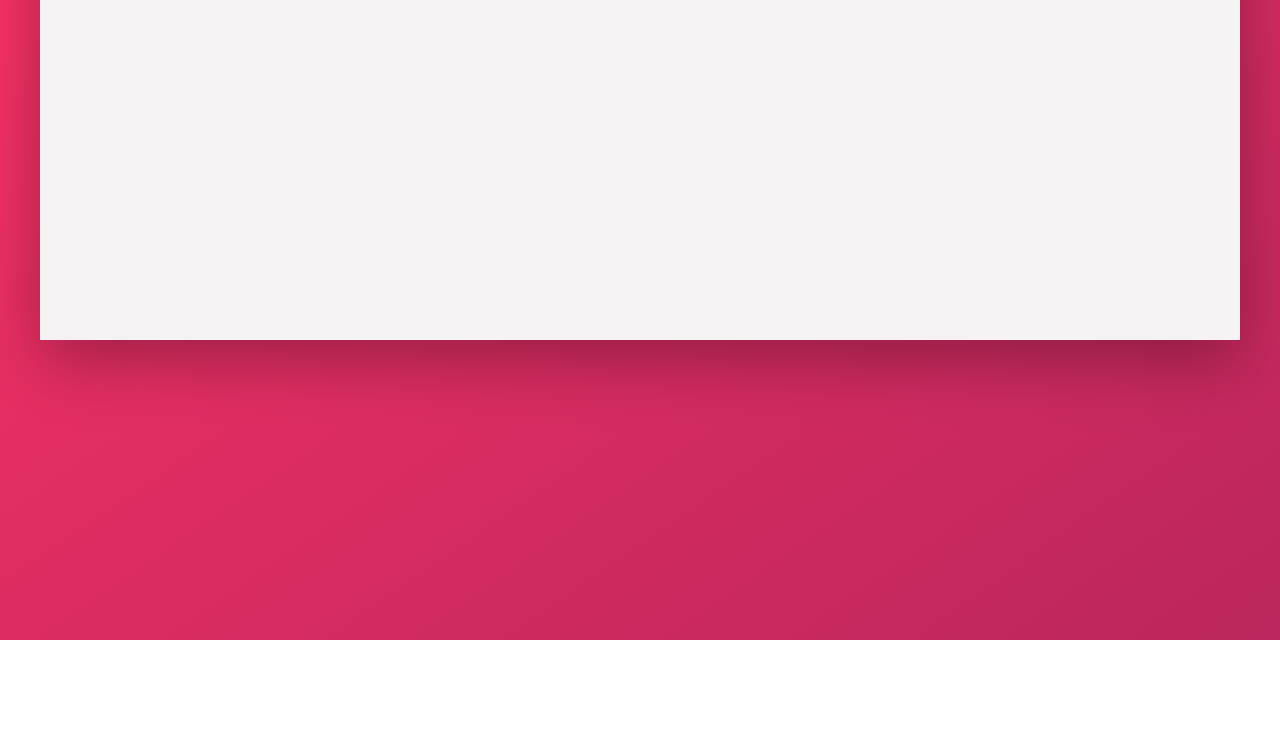
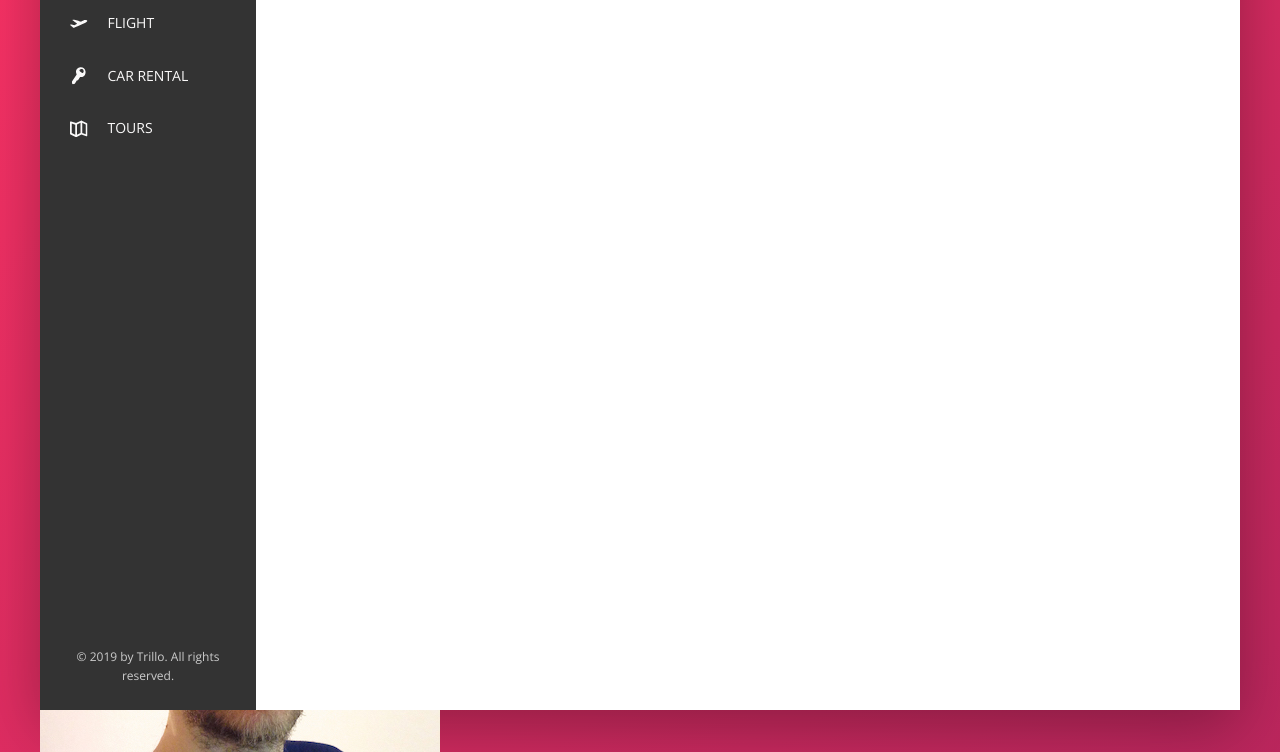
Before and after one commit to Qurbachi/TrilloApp, a website: page index.html in a window 1280 px wide. Shown: the part 240-992 px from the top of the page. Before the commit the page ends 880 px from the top, so only its background shows below. Drawn offline with nearby package versions, Linux system fonts and the light colour scheme.

Commit message:
Adds side navigation elements and  gives them static styles and animations.

```diff
--- a/index.html
+++ b/index.html
@@ -13,11 +13,73 @@
     <body>
         <div class="container">
           <header class="header">
-            header
+            <img src="img/logo.png" alt="Trillo logo" class="logo">
+            <form action="#" class="search">
+              <input type="text" class="search__input" placeholder="Search hotels">
+              <button class="search__button">
+                <svg class="search__icon">
+                  <use xlink:href="img/sprite.svg#icon-magnifying-glass"></use>
+                </svg>
+              </button>
+            </form>
+            <nav class="user-nav">
+              <div class="user-nav__icon-box">
+                <svg class="user-nav__icon">
+                  <use xlink:href="img/sprite.svg#icon-bookmark"></use>
+                </svg>
+                <span class="user-nav__notification">7</span>
+              </div>
+              <div class="user-nav__icon-box">
+                <svg class="user-nav__icon">
+                  <use xlink:href="img/sprite.svg#icon-chat"></use>
+                </svg>
+                <span class="user-nav__notification">10</span>
+              </div>
+              <div class="user-nav__user">
+                <img src="img/user.jpg" alt="User`s photo" class="user-nav__user-photo">
+                <span class="user-nav__user-name">Jonas</span>
+              </div>
+            </nav>
           </header>
           <div class="content">
             <nav class="sidebar">
-                NAVIGATION
+              <ul class="side-nav">
+                <li class="side-nav__item side-nav__item--active">
+                  <a href="#" class="side-nav__link">
+                    <svg class="side-nav__icon">
+                      <use xlink:href="img/sprite.svg#icon-home"></use>
+                    </svg>
+                    <span>Hotel</span>
+                  </a>
+                </li>
+                <li class="side-nav__item">
+                  <a href="#" class="side-nav__link">
+                    <svg class="side-nav__icon">
+                      <use xlink:href="img/sprite.svg#icon-aircraft-take-off"></use>
+                    </svg>
+                    <span>Flight</span>
+                  </a>
+                </li>
+                <li class="side-nav__item">
+                  <a href="#" class="side-nav__link">
+                    <svg class="side-nav__icon">
+                      <use xlink:href="img/sprite.svg#icon-key"></use>
+                    </svg>
+                    <span>Car Rental</span>
+                  </a>
+                </li>
+                <li class="side-nav__item">
+                  <a href="#" class="side-nav__link">
+                    <svg class="side-nav__icon">
+                      <use xlink:href="img/sprite.svg#icon-map"></use>
+                    </svg>
+                    <span>Tours</span>
+                  </a>
+                </li>
+              </ul>
+              <div class="legal">
+                &copy; 2019 by Trillo. All rights reserved.
+              </div>
             </nav>
             <main class="hotel-view">
               Hotel view
--- a/sass/components.scss
+++ b/sass/components.scss
@@ -0,0 +1,66 @@
+///////////SIDE NAVIGATION
+.side-nav {
+  font-size: 1.4rem;
+  list-style: none;
+  margin-top: 3.5rem;
+
+  &__item {
+    position: relative;
+
+    &:not(:last-child) {
+      margin-right: .5rem;
+    }
+  }
+
+  &__item::before {
+    content: "";
+    position: absolute;
+    left: 0;
+    top: 0;
+    height: 100%;
+    width: 3px;
+    background-color: var(--color-primary);
+    transform: scaleY(0);
+    transition: transform .2s,
+                width .4s cubic-bezier(1,0,0,1) .2s,
+                background-color .1s;
+  }
+
+  &__item:hover::before,
+  &__item--active::before {
+    transform: scaleY(1);
+    width: 100%;
+  }
+
+  &__item:active::before {
+    background-color: var(--color-primary-light);
+  }
+
+  &__link:link,
+  &__link:visited {
+    color: var(--color-grey-light-1);
+    text-decoration: none;
+    text-transform: uppercase;
+    display: block;
+    padding: 1.5rem 3rem;
+    position: relative;
+    z-index: 10;
+    display: flex;
+    align-items: center;
+  }
+
+  &__icon {
+    width: 1.75rem;
+    height: 1.75rem;
+    margin-right: 2rem;
+    fill: currentColor;
+  }
+}
+
+//////////LEGAL TEXT
+.legal {
+  font-size: 1.2rem;
+  color: var(--color-grey-light-4);
+  padding: 2.5rem;
+  text-align: center;
+}
--- a/sass/layout.scss
+++ b/sass/layout.scss
@@ -19,9 +19,13 @@
 .sidebar {
   background-color: var(--color-grey-dark-1);
   flex: 0 0 18%;
+  display: flex;
+  flex-direction: column;
+  justify-content: space-between;
 }
 
 .hotel-view {
   background-color: white;
   flex-grow: 1;
+  height: 80rem;
 }
```
Also changed, not shown: css/style.css.
